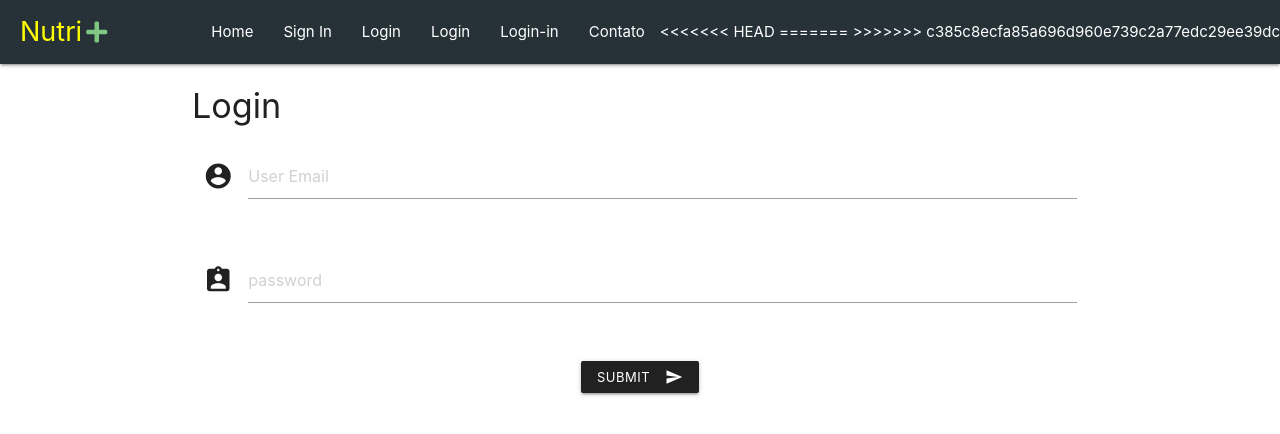
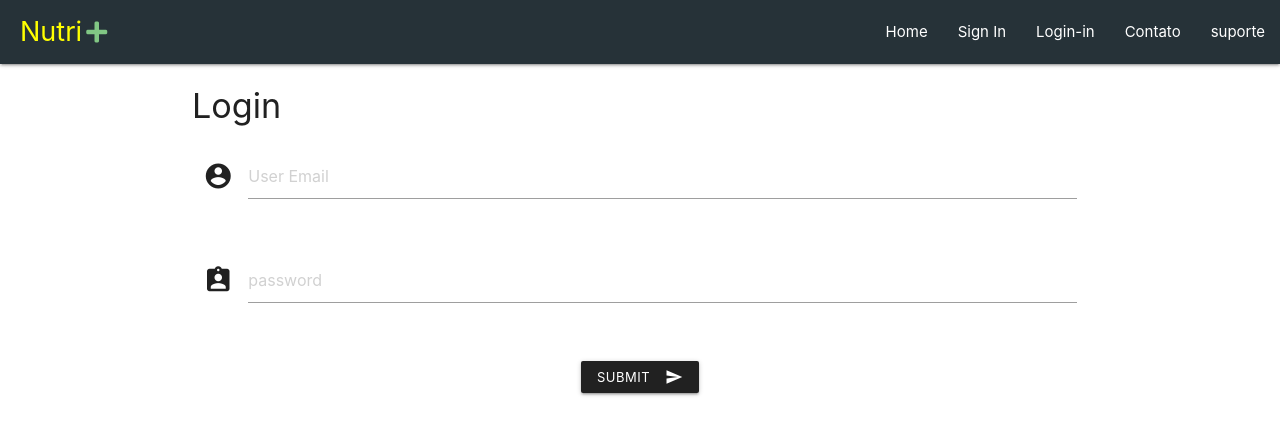
Before and after one commit to RodrigoRabeloBH/NutreMais, a plain HTML site: page login.html in a window 1280 px wide. Drawn offline with nearby package versions, Linux system fonts and the light colour scheme.

Commit message:
adicionei o butão de suporte

```diff
--- a/login.html
+++ b/login.html
@@ -25,14 +25,10 @@
                 <ul class="right hide-on-med-and-down">
                     <li><a href="index.html">Home</a></li>
                     <li><a href="create.html">Sign In</a></li>
-<<<<<<< HEAD
-                    <li><a href="login.html">Login</a></li>
-					<li><a href="dúvidas frequentes">Login</a></li>
-=======
                     <li><a href="login.html">Login-in</a></li>
 					<li><a href="contato.html">Contato</a></li>
+					<li><a href="suporte.html">suporte</a></li>
 
->>>>>>> c385c8ecfa85a696d960e739c2a77edc29ee39dc
                 </ul>
             </nav>
         </div>
```
